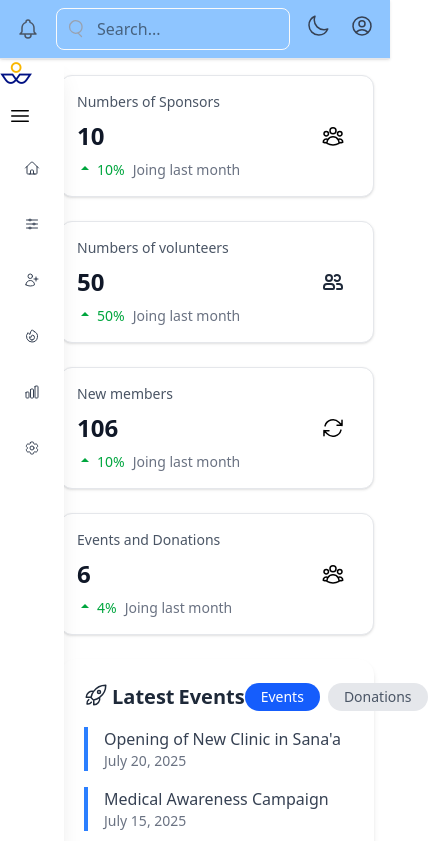
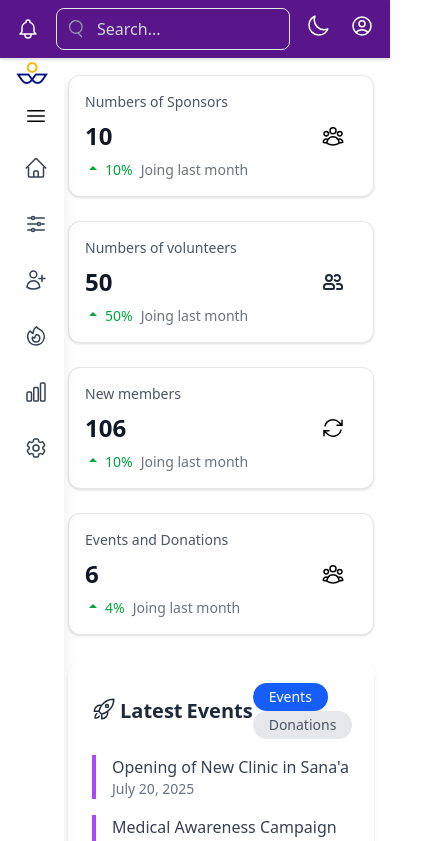
Before and after one commit to osamamaktari/vue-app, a Vue app: page / in a window 390 px wide. Shown: the top 841 px of the page, 428 px wide, since content can reach past the window. Built offline with nearby package versions, Linux system fonts and the light colour scheme.

Commit message:
style:(Header):colors to be more relieve

```diff
--- a/src/components/NavbarComponent.vue
+++ b/src/components/NavbarComponent.vue
@@ -1,7 +1,7 @@
 <template>
- <div class= " bg-blue-300 border-b border-gray-200 px-4 py-2 flex items-center justify-between w-full shadow-sm sticky top-0 z-50 ">
+ <div class= " bg-purple-900 border-b border-gray-200 px-4 py-2 flex items-center justify-between w-full shadow-sm sticky top-0 z-50 ">
   <!-- Left: Notification Icon -->
-  <div class="flex items-center text-gray-600 hover:text-gray-800">
+  <div class="flex items-center text-white hover:text-gray-200">
     <button>
       <svg xmlns="http://www.w3.org/2000/svg" class="w-6 h-6" fill="none"
         viewBox="0 0 24 24" stroke="currentColor">
@@ -15,7 +15,7 @@
   <div class="flex-1 max-w-md mx-4">
     <div class="relative">
       <input type="text" placeholder="Search..."
-        class="w-full pl-10 pr-4 py-2 rounded-lg border border-gray-50 focus:ring-1 focus:ring-blue-400 focus:outline-none" />
+        class="placeholder-gray-300 w-full pl-10 pr-4 py-2 rounded-lg border border-gray-200 focus:ring-1 focus:ring-gray-300 focus:outline-none" />
       <div class="absolute inset-y-0 left-0 flex items-center pl-2 text-gray-400">
         <svg xmlns="http://www.w3.org/2000/svg" class="w-5 h-5" fill="none"
           viewBox="0 0 24 24" stroke="currentColor">
@@ -33,7 +33,7 @@
   >
 
   <!-- darkmode icon-->
-    <div class=" items-center text-gray-700 hover:text-gray-900">
+    <div class=" items-center text-white hover:text-gray-200">
     <button>
  <svg xmlns="http://www.w3.org/2000/svg" fill="none" viewBox="0 0 24 24" stroke-width="1.5" stroke="currentColor" class="size-6">
   <path stroke-linecap="round" stroke-linejoin="round" d="M21.752 15.002A9.72 9.72 0 0 1 18 15.75c-5.385 0-9.75-4.365-9.75-9.75 0-1.33.266-2.597.748-3.752A9.753 9.753 0 0 0 3 11.25C3 16.635 7.365 21 12.75 21a9.753 9.753 0 0 0 9.002-5.998Z" />
@@ -42,7 +42,7 @@
 
   </div>
 <!-- Admin icon -->
-     <div class=" flex flex-col text-gray-700 hover:text-gray-900">
+     <div class=" flex flex-col text-white hover:text-gray-200">
     <button>
     <svg xmlns="http://www.w3.org/2000/svg" fill="none" viewBox="0 0 24 24" stroke-width="1.5" stroke="currentColor" class="size-6">
   <path stroke-linecap="round" stroke-linejoin="round" d="M17.982 18.725A7.488 7.488 0 0 0 12 15.75a7.488 7.488 0 0 0-5.982 2.975m11.963 0a9 9 0 1 0-11.963 0m11.963 0A8.966 8.966 0 0 1 12 21a8.966 8.966 0 0 1-5.982-2.275M15 9.75a3 3 0 1 1-6 0 3 3 0 0 1 6 0Z" />
--- a/src/components/RecentSummaryComponent.vue
+++ b/src/components/RecentSummaryComponent.vue
@@ -1,24 +1,24 @@
 <template>
   <div class="bg-white rounded-2xl shadow-md p-6 ">
-    <div class="flex justify-between items-center mb-4">
+    <div class="flex justify-between items-center mb-4 ">
       <div class="text-xl font-semibold text-gray-800 flex  gap-x-1">
       <span><svg xmlns="http://www.w3.org/2000/svg" fill="none" viewBox="0 0 24 24" stroke-width="1.5" stroke="currentColor" class="size-6">
   <path stroke-linecap="round" stroke-linejoin="round" d="M15.59 14.37a6 6 0 0 1-5.84 7.38v-4.8m5.84-2.58a14.98 14.98 0 0 0 6.16-12.12A14.98 14.98 0 0 0 9.631 8.41m5.96 5.96a14.926 14.926 0 0 1-5.841 2.58m-.119-8.54a6 6 0 0 0-7.381 5.84h4.8m2.581-5.84a14.927 14.927 0 0 0-2.58 5.84m2.699 2.7c-.103.021-.207.041-.311.06a15.09 15.09 0 0 1-2.448-2.448 14.9 14.9 0 0 1 .06-.312m-2.24 2.39a4.493 4.493 0 0 0-1.757 4.306 4.493 4.493 0 0 0 4.306-1.758M16.5 9a1.5 1.5 0 1 1-3 0 1.5 1.5 0 0 1 3 0Z" />
 </svg>
-</span>  <span>Latest</span> {{ activeTab === 'events' ? 'Events' : 'Donations' }}
+</span>  <span >Latest</span> {{ activeTab === 'events' ? 'Events' : 'Donations' }}
       </div>
-      <div class="flex gap-2">
+      <div class="sm:flex-wrap sm:gap-3 md:flex gap-2">
         <button
           @click="activeTab = 'events'"
           :class="tabClass('events')"
         >
-          Events
+         <span > Events</span>
         </button>
         <button
           @click="activeTab = 'donations'"
           :class="tabClass('donations')"
         >
-          Donations
+          <span>Donations</span>
         </button>
       </div>
     </div>
@@ -30,7 +30,7 @@
       <li
         v-for="item in filteredList"
         :key="item.id"
-        class="border-l-4 pl-4 border-blue-500"
+        class="border-l-4 pl-4 border-purple-500"
       >
         <p class="text-gray-700 font-medium">{{ item.title }}</p>
         <p class="text-sm text-gray-500">{{ formatDate(item.date) }}</p>
@@ -71,7 +71,7 @@ function tabClass(tab) {
 
 onMounted(async () => {
   try {
-    const response = await axios.get('/recent-data.json') // from public folder
+    const response = await axios.get('/recent-data.json')
     data.value = response.data
   } catch (error) {
     console.error('Failed to fetch data:', error)
--- a/src/components/SidebarComponent.vue
+++ b/src/components/SidebarComponent.vue
@@ -3,12 +3,12 @@
 
  <!-- Sidebar -->
     <div  :class="[
-    'fixed inset-y-0 left-0 bg-white shadow-xl mt-14 p-0.1 flex flex-col transition-width duration-300 ease-in-out z-20',
+    'fixed inset-y-0 left-0 bg-white shadow-xl mt-14   flex flex-col transition-width duration-300 ease-in-out z-20',
     isCollapsed ? 'w-16' : 'w-64'
   ]">
 
 
-            <div class="flex flex-col  md:flex-row md:items-center md:justify-evenly ">
+            <div class=" ps-4 flex  flex-col  md:flex-row md:items-center md:justify-evenly md:ps-0  md:p-4">
                 <img class="w-8 h-8  mb-2   rounded-lg flex items-center justify-center " src="../assets/img/WASL-LOGO-RGB-ICON.png" alt="logo">
 
                  <sidebar-toggle-component  @toggle="toggleSidebar"/>
@@ -18,35 +18,35 @@
         <nav class="mt-2 flex flex-col space-y-2 px-2">
             <div class="flex flex-col space-y-1">
 
-<sidebarlinks-component to="/" text="Home"  :isCollapsed="isCollapsed"><svg  xmlns="http://www.w3.org/2000/svg" fill="none" viewBox="0 0 24 24" stroke-width="1.5" stroke="currentColor" class="size-6">
+<sidebarlinks-component to="/" text="Home"  :isCollapsed="isCollapsed"><svg  xmlns="http://www.w3.org/2000/svg" fill="none" viewBox="0 0 24 24" stroke-width="1.5" stroke="currentColor" class="w-6 h-6 flex-shrink-0">
   <path stroke-linecap="round" stroke-linejoin="round" d="m2.25 12 8.954-8.955c.44-.439 1.152-.439 1.591 0L21.75 12M4.5 9.75v10.125c0 .621.504 1.125 1.125 1.125H9.75v-4.875c0-.621.504-1.125 1.125-1.125h2.25c.621 0 1.125.504 1.125 1.125V21h4.125c.621 0 1.125-.504 1.125-1.125V9.75M8.25 21h8.25" />
 </svg></sidebarlinks-component>
 
 <sidebarlinks-component to="/Donations" text="Donations"   :isCollapsed="isCollapsed">
-<svg xmlns="http://www.w3.org/2000/svg" fill="none" viewBox="0 0 24 24" stroke-width="1.5" stroke="currentColor" class="size-6">
+<svg xmlns="http://www.w3.org/2000/svg" fill="none" viewBox="0 0 24 24" stroke-width="1.5" stroke="currentColor" class="w-6 h-6 flex-shrink-0">
   <path stroke-linecap="round" stroke-linejoin="round" d="M10.5 6h9.75M10.5 6a1.5 1.5 0 1 1-3 0m3 0a1.5 1.5 0 1 0-3 0M3.75 6H7.5m3 12h9.75m-9.75 0a1.5 1.5 0 0 1-3 0m3 0a1.5 1.5 0 0 0-3 0m-3.75 0H7.5m9-6h3.75m-3.75 0a1.5 1.5 0 0 1-3 0m3 0a1.5 1.5 0 0 0-3 0m-9.75 0h9.75" />
 </svg></sidebarlinks-component>
 
 <sidebarlinks-component to="/Volunteers" text="Volunteers"  :isCollapsed="isCollapsed">
-                 <svg xmlns="http://www.w3.org/2000/svg" fill="none" viewBox="0 0 24 24" stroke-width="1.5" stroke="currentColor" class="size-6">
+                 <svg xmlns="http://www.w3.org/2000/svg" fill="none" viewBox="0 0 24 24" stroke-width="1.5" stroke="currentColor" class="w-6 h-6 flex-shrink-0">
   <path stroke-linecap="round" stroke-linejoin="round" d="M18 7.5v3m0 0v3m0-3h3m-3 0h-3m-2.25-4.125a3.375 3.375 0 1 1-6.75 0 3.375 3.375 0 0 1 6.75 0ZM3 19.235v-.11a6.375 6.375 0 0 1 12.75 0v.109A12.318 12.318 0 0 1 9.374 21c-2.331 0-4.512-.645-6.374-1.766Z" />
 </svg>
 </sidebarlinks-component>
 
 <sidebarlinks-component to="/Projects" text="Projects"  :isCollapsed="isCollapsed">
-                    <svg xmlns="http://www.w3.org/2000/svg" fill="none" viewBox="0 0 24 24" stroke-width="1.5" stroke="currentColor" class="size-6">
+                    <svg xmlns="http://www.w3.org/2000/svg" fill="none" viewBox="0 0 24 24" stroke-width="1.5" stroke="currentColor" class="w-6 h-6 flex-shrink-0">
   <path stroke-linecap="round" stroke-linejoin="round" d="M15.362 5.214A8.252 8.252 0 0 1 12 21 8.25 8.25 0 0 1 6.038 7.047 8.287 8.287 0 0 0 9 9.601a8.983 8.983 0 0 1 3.361-6.867 8.21 8.21 0 0 0 3 2.48Z" />
   <path stroke-linecap="round" stroke-linejoin="round" d="M12 18a3.75 3.75 0 0 0 .495-7.468 5.99 5.99 0 0 0-1.925 3.547 5.975 5.975 0 0 1-2.133-1.001A3.75 3.75 0 0 0 12 18Z" />
 </svg>
 </sidebarlinks-component>
 
 <sidebarlinks-component to="/Analytics" text="Analytics"  :isCollapsed="isCollapsed">
-                    <svg xmlns="http://www.w3.org/2000/svg" fill="none" viewBox="0 0 24 24" stroke-width="1.5" stroke="currentColor" class="size-6">
+                    <svg xmlns="http://www.w3.org/2000/svg" fill="none" viewBox="0 0 24 24" stroke-width="1.5" stroke="currentColor" class="w-6 h-6 flex-shrink-0">
   <path stroke-linecap="round" stroke-linejoin="round" d="M3 13.125C3 12.504 3.504 12 4.125 12h2.25c.621 0 1.125.504 1.125 1.125v6.75C7.5 20.496 6.996 21 6.375 21h-2.25A1.125 1.125 0 0 1 3 19.875v-6.75ZM9.75 8.625c0-.621.504-1.125 1.125-1.125h2.25c.621 0 1.125.504 1.125 1.125v11.25c0 .621-.504 1.125-1.125 1.125h-2.25a1.125 1.125 0 0 1-1.125-1.125V8.625ZM16.5 4.125c0-.621.504-1.125 1.125-1.125h2.25C20.496 3 21 3.504 21 4.125v15.75c0 .621-.504 1.125-1.125 1.125h-2.25a1.125 1.125 0 0 1-1.125-1.125V4.125Z" />
 </svg>
 </sidebarlinks-component>
 
-<sidebarlinks-component to="/Settings" text="Settings"  :isCollapsed="isCollapsed"><svg xmlns="http://www.w3.org/2000/svg" fill="none" viewBox="0 0 24 24" stroke-width="1.5" stroke="currentColor" class="size-6">
+<sidebarlinks-component to="/Settings" text="Settings"  :isCollapsed="isCollapsed"><svg xmlns="http://www.w3.org/2000/svg" fill="none" viewBox="0 0 24 24" stroke-width="1.5" stroke="currentColor" class="w-6 h-6 flex-shrink-0">
   <path stroke-linecap="round" stroke-linejoin="round" d="M9.594 3.94c.09-.542.56-.94 1.11-.94h2.593c.55 0 1.02.398 1.11.94l.213 1.281c.063.374.313.686.645.87.074.04.147.083.22.127.325.196.72.257 1.075.124l1.217-.456a1.125 1.125 0 0 1 1.37.49l1.296 2.247a1.125 1.125 0 0 1-.26 1.431l-1.003.827c-.293.241-.438.613-.43.992a7.723 7.723 0 0 1 0 .255c-.008.378.137.75.43.991l1.004.827c.424.35.534.955.26 1.43l-1.298 2.247a1.125 1.125 0 0 1-1.369.491l-1.217-.456c-.355-.133-.75-.072-1.076.124a6.47 6.47 0 0 1-.22.128c-.331.183-.581.495-.644.869l-.213 1.281c-.09.543-.56.94-1.11.94h-2.594c-.55 0-1.019-.398-1.11-.94l-.213-1.281c-.062-.374-.312-.686-.644-.87a6.52 6.52 0 0 1-.22-.127c-.325-.196-.72-.257-1.076-.124l-1.217.456a1.125 1.125 0 0 1-1.369-.49l-1.297-2.247a1.125 1.125 0 0 1 .26-1.431l1.004-.827c.292-.24.437-.613.43-.991a6.932 6.932 0 0 1 0-.255c.007-.38-.138-.751-.43-.992l-1.004-.827a1.125 1.125 0 0 1-.26-1.43l1.297-2.247a1.125 1.125 0 0 1 1.37-.491l1.216.456c.356.133.751.072 1.076-.124.072-.044.146-.086.22-.128.332-.183.582-.495.644-.869l.214-1.28Z" />
   <path stroke-linecap="round" stroke-linejoin="round" d="M15 12a3 3 0 1 1-6 0 3 3 0 0 1 6 0Z" />
 </svg></sidebarlinks-component>
@@ -73,7 +73,7 @@
 
 
 <script>
-import SidebarToggleComponent from './SidebarToggleComponent.vue';  // استيراد مكون التوغل
+import SidebarToggleComponent from './SidebarToggleComponent.vue';
 import SidebarlinksComponent from './SidebarlinksComponent.vue';
 export default {
   components: {
--- a/src/components/SidebarlinksComponent.vue
+++ b/src/components/SidebarlinksComponent.vue
@@ -1,5 +1,5 @@
 <template>
-  <router-link :to="to" class="flex items-center  px-4 py-3 text-gray-700 hover:bg-blue-400 hover:text-white rounded-lg transition-colors group mb-2">
+  <router-link :to="to" class="flex items-center  px-4 py-3 text-gray-700 hover:bg-purple-400 hover:text-white hover:rounded-full rounded-lg transition-colors group mb-2">
     <slot />
     <span  v-if="!isCollapsed" class="ps-4 font-semibold">{{ text }}</span>
   </router-link>
--- a/src/views/Donations.vue
+++ b/src/views/Donations.vue
@@ -1,5 +1,5 @@
 <template>
-<DonationsView class="ml-11 md:ml-69 min-h-screen px-6 py-8"/>
+<DonationsView class="ml-11 md:ml-69 min-h-screen px-6 py-8 bg-white"/>
 </template>
 <script >
 import DonationsView from '@/components/Donations/DonationsView.vue';
--- a/src/views/Home.vue
+++ b/src/views/Home.vue
@@ -2,7 +2,7 @@
 <template>
 
         <!-- Main Dashboard Content -->
-        <main class="  p-4 sm:p-6 transition-all duration-300  ml-11 md:ml-69" >
+        <main class="  p-4 sm:p-6 transition-all duration-300  ml-13   md:ml-69" >
 
             <div  class="w-full grid grid-cols-1 md:grid-cols-2 lg:grid-cols-4 gap-6 mb-8">
 
--- a/src/views/Volunteers.vue
+++ b/src/views/Volunteers.vue
@@ -1,5 +1,5 @@
 <template>
- <VolunteersView  class="ml-11 md:ml-69 min-h-screen px-6 py-8"/>
+ <VolunteersView  class="ml-11 md:ml-69 min-h-screen px-6 py-8 bg-white"/>
 </template>
 <script>
 import VolunteersView from '@/components/Volunteers/VolunteersView.vue';
```
